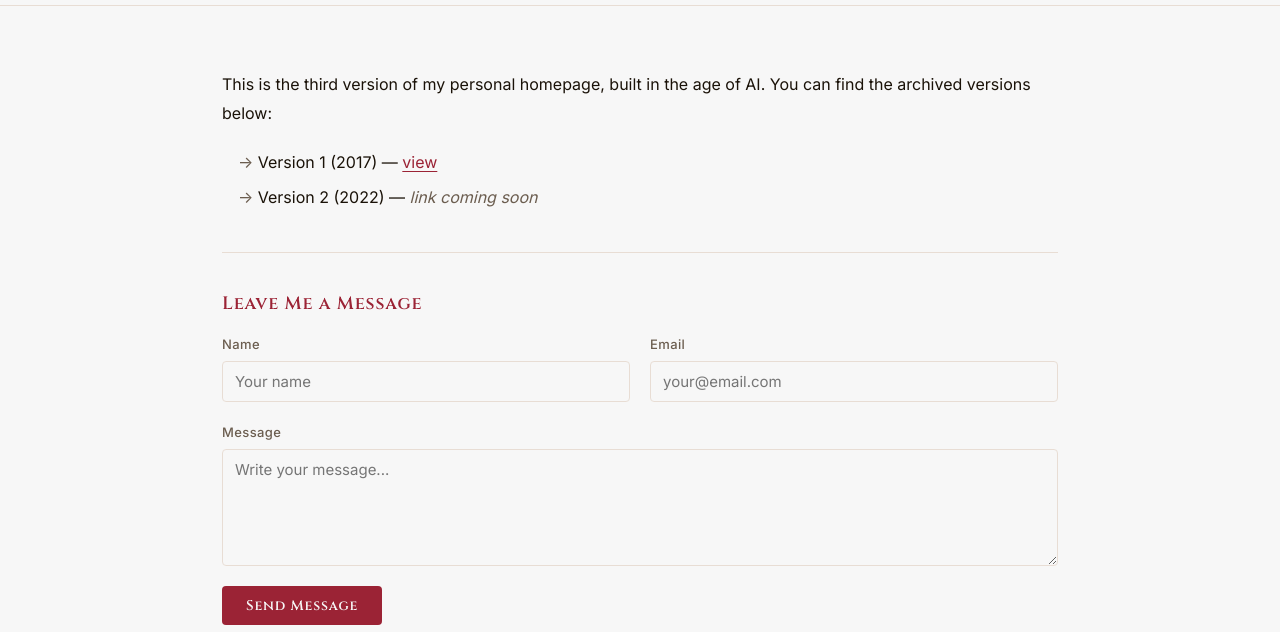
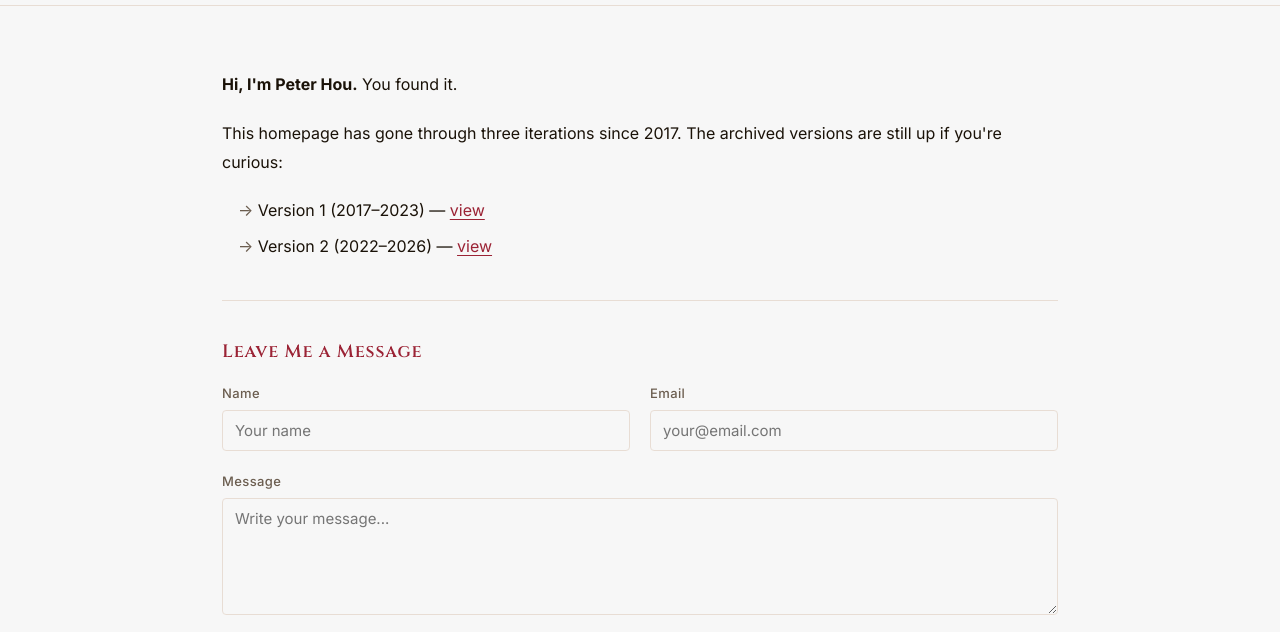
Before and after one commit to vippeterhou/vippeterhou.github.io, an Astro site: page /about in a window 1280 px wide. Shown: the part 137-769 px from the top of the page. Built offline with nearby package versions, Linux system fonts and the light colour scheme; Astro itself is replaced by a stand-in of ours.

Commit message:
update about page copy and version links

```diff
--- a/src/pages/about.astro
+++ b/src/pages/about.astro
@@ -8,16 +8,17 @@ import ContactForm from '../components/ContactForm.svelte'
     <div class="container">
 
       <div class="content">
+        <p><strong>Hi, I'm Peter Hou.</strong> You found it.</p>
         <p>
-          This is the third version of my personal homepage, built in the age of AI.
-          You can find the archived versions below:
+          This homepage has gone through three iterations since 2017.
+          The archived versions are still up if you're curious:
         </p>
         <ul class="versions">
           <li>
-            Version 1 (2017) — <a href="https://htmlpreview.github.io/?https://github.com/vippeterhou/HomepageV1/blob/master/index.html" target="_blank" rel="noopener">view</a>
+            Version 1 (2017–2023) — <a href="https://vippeterhou.github.io/HomepageV1" target="_blank" rel="noopener">view</a>
           </li>
           <li>
-            Version 2 (2022) — <span class="coming">link coming soon</span>
+            Version 2 (2022–2026) — <a href="https://vippeterhou.github.io/HomepageV2" target="_blank" rel="noopener">view</a>
           </li>
         </ul>
       </div>
@@ -65,11 +66,6 @@ import ContactForm from '../components/ContactForm.svelte'
     color: var(--accent-hover);
   }
 
-  .coming {
-    color: var(--text-muted);
-    font-style: italic;
-  }
-
   .contact h2 {
     font-family: var(--font-display);
     font-size: 1.125rem;
```
